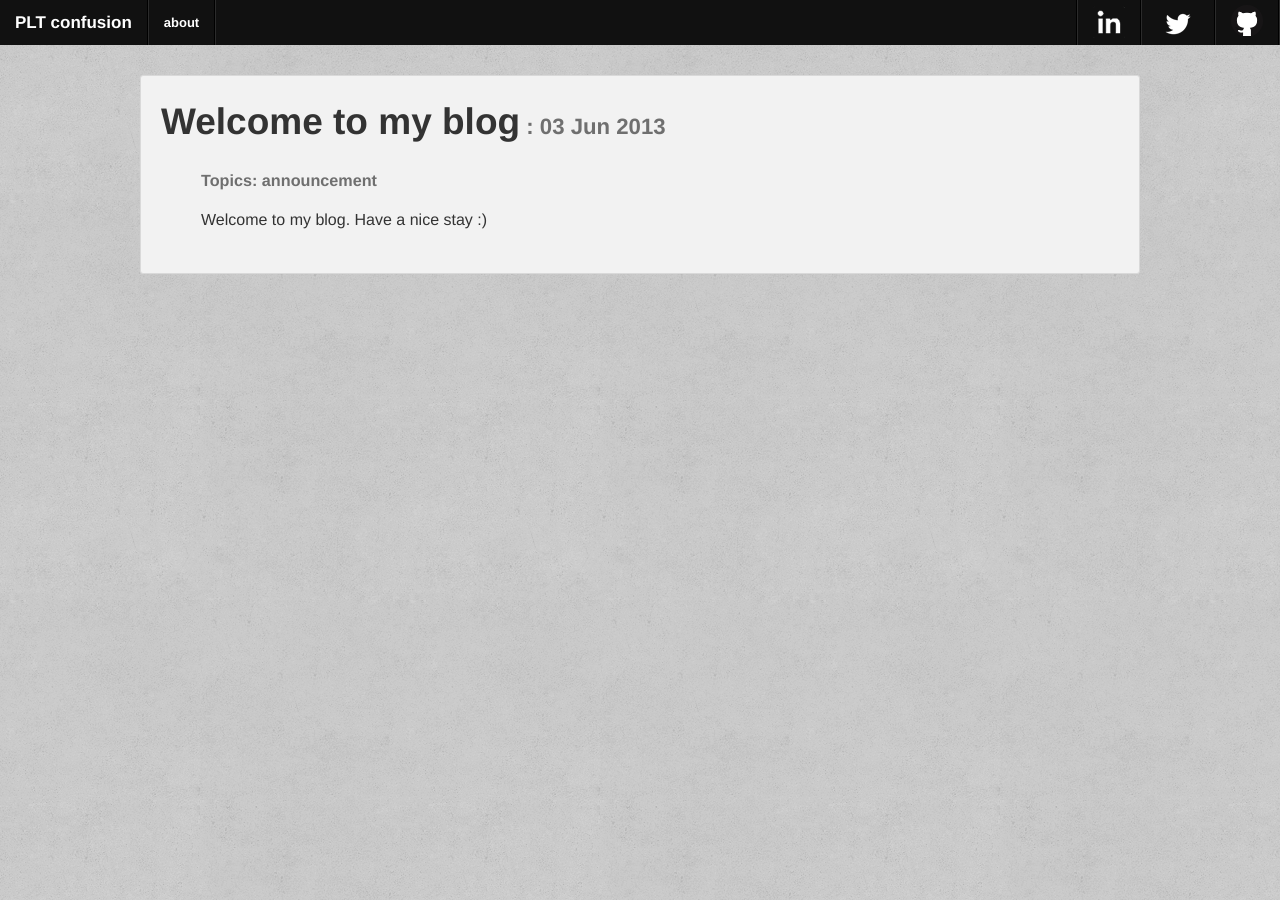
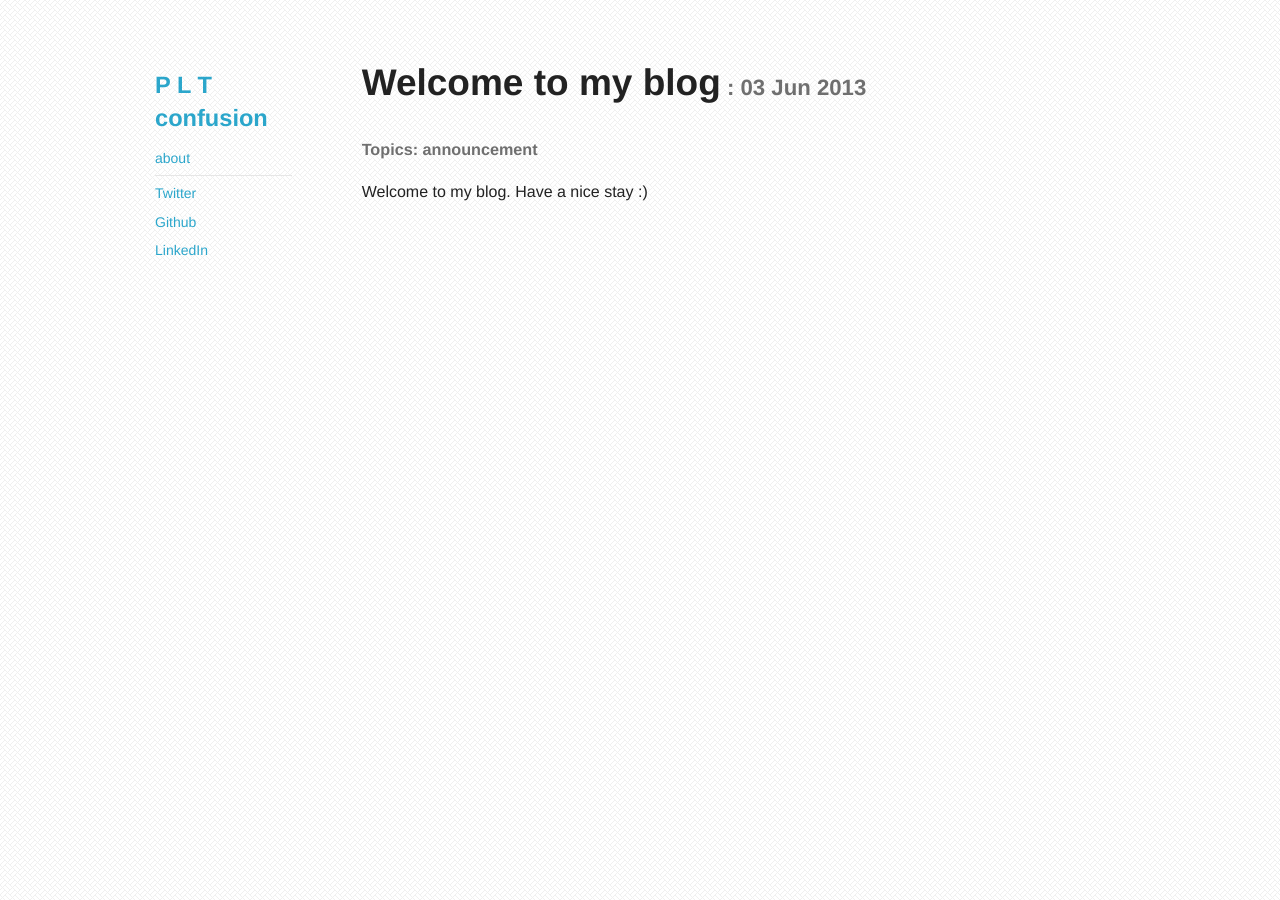
Before and after one commit to neektza/nikicajokic.me, a Jekyll site: the page built from _posts/2013-06-03-welcome.markdown, in a window 1280 px wide. Built offline with Jekyll 4.4.1, drawn with Linux system fonts in a browser that asks for light colours.

Commit message:
New, more minimal layout.

```diff
--- a/_config.yml
+++ b/_config.yml
@@ -1,4 +1,4 @@
-name: "PLT confusion"
+name: "P L T confusion"
 description: Nikica's blog
 pygments: true
 paginate: 10
--- a/_drafts/2013-06-27-an-attempt-to-clarify-type-systems.markdown
+++ b/_drafts/2013-06-27-an-attempt-to-clarify-type-systems.markdown
@@ -1,8 +1,8 @@
 ---
 layout: post
-title: "An attempt to explain type systems to myself (and others)"
+title: "An attempt to demistify type systems"
 date: 2013-06-27
-tags: programming compsci type-systems haskell ruby
+tags: compsci type-systems haskell ruby
 ---
 
-What?
+I've been reading **a lot** about type systems lately in addition to doing some hacking with Haskell. Needles to say, my ideas about ?? things started shifting.
--- /dev/null
+++ b/_includes/navigation_alt.html
@@ -0,0 +1,12 @@
+<nav>
+	<section>
+		<ul class="side-nav">
+			<li class="name"><h3><a href="/">{{ site.name }}</a></h3></li>
+			<li class="contact-link"><a href="/about">about</a></li>
+			<li class="divider"></li>
+			<li class="twitter-link"><a href="http://twitter.com/neektza">Twitter</a>
+			<li class="github-link"><a href="http://github.com/neektza">Github</a></li>
+			<li class="linkedin-link"><a href="http://www.linkedin.com/in/nikicajokic">LinkedIn</img></a></li>
+		</ul>
+	</section>
+</nav>
--- a/_layouts/default.html
+++ b/_layouts/default.html
@@ -4,12 +4,11 @@
 	<body>
 		<div class="container">
 			<div class="site">
-				<div class="header">
-					{% include navigation.html %}
-				</div>
-
 				<div class="container row">
-					<div class="content small-12 columns panel radius">
+					<div class="navigation small-2 columns">
+						{% include navigation_alt.html %}
+					</div>
+					<div class="content small-10 columns">
 						{{ content }}
 						{% include pagination.html %}
 					</div>
--- a/_layouts/post.html
+++ b/_layouts/post.html
@@ -4,9 +4,7 @@ layout: default
 <div class="post">
 <h2>{{ page.title }}<small class="meta"> : {{ page.date | date_to_string }}</small></h2>
 
-<div class="body">
 	<h3><small>Topics: {{ page.tags | array_to_sentence_string }}</small></h3>
 	{{ content }}
-</div>
 
 </div>
```
Also changed, not shown: about/index.markdown (+7 -1 lines), res/sass/main.scss (+6 -2 lines), res/css/main.css, res/img/bg/cream_pixels.png (added), res/img/bg/fake_luxury.png (added), res/img/bg/noise_lines.png (added), 1 other file.
